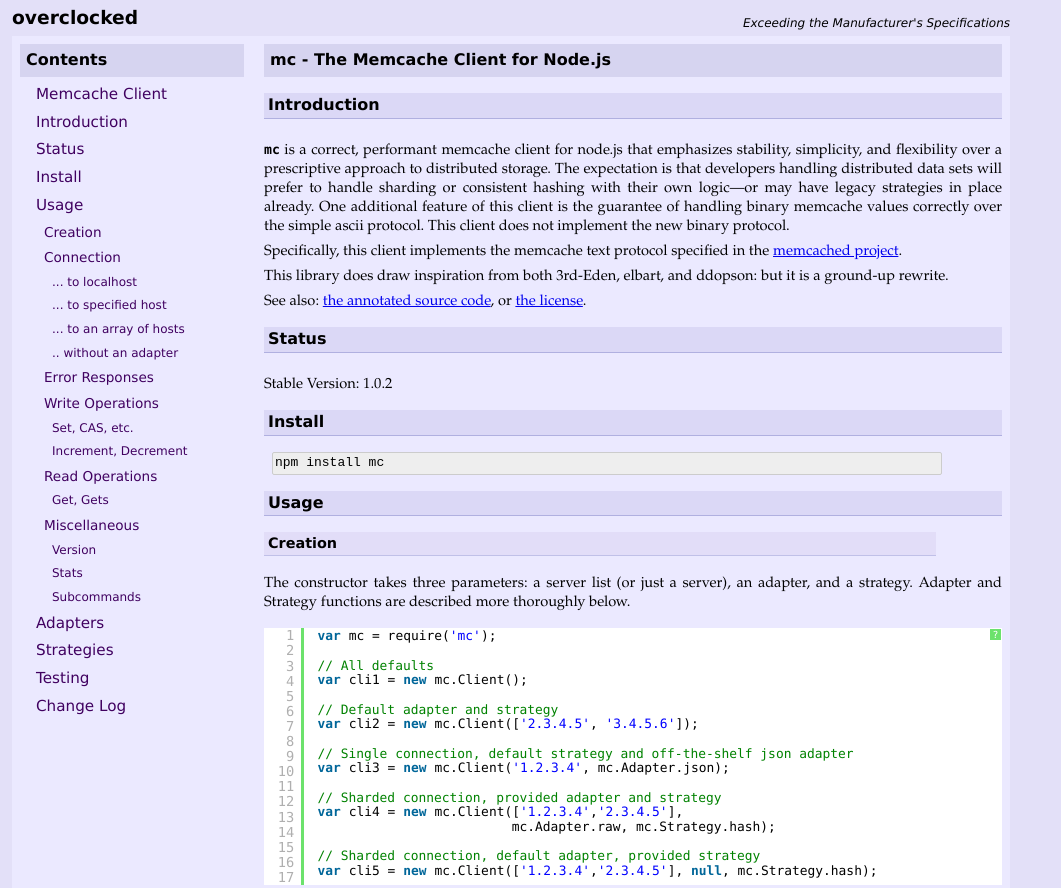
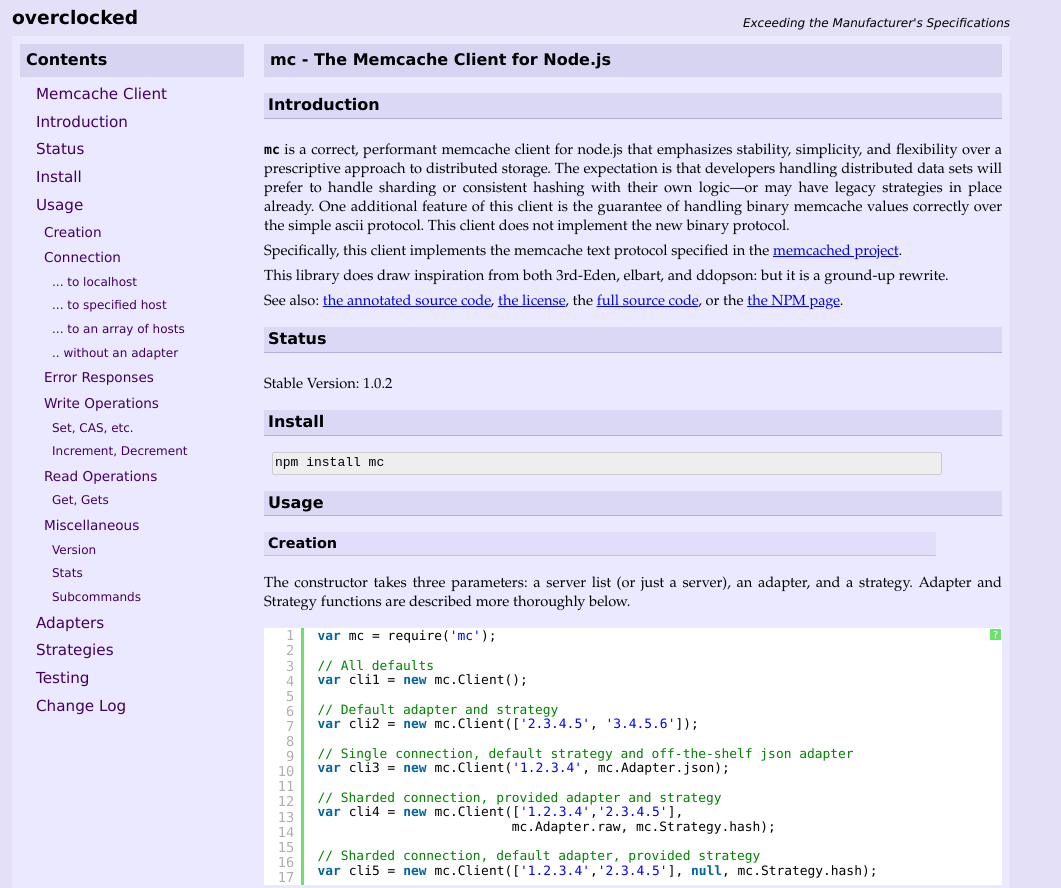
Before and after one commit to overclocked/overclocked.github.com, a plain HTML site: page mc/index.html in a window 1280 px wide. Shown: the top 888 px of the page, without its empty margins (0-1061 px from the left). Drawn offline with Linux system fonts and the light colour scheme.

Commit message:
Update links

```diff
--- a/mc/index.html
+++ b/mc/index.html
@@ -69,7 +69,7 @@
 
 <p>This library does draw inspiration from both 3rd-Eden, elbart, and ddopson: but it is a ground-up rewrite.</p>
 
-<p>See also: <a href="memcache-client.html">the annotated source code</a>, or <a href="https://github.com/overclocked/mc/blob/master/LICENSE">the license</a>.</p>
+<p>See also: <a href="memcache-client.html">the annotated source code</a>, <a href="https://github.com/overclocked/mc/blob/master/LICENSE">the license</a>, the <a href="https://github.com/overclocked/mc">full source code</a>, or the <a href="http://search.npmjs.org/#/mc">the NPM page</a>.</p>
 
 <a name="status"></a>
 <h3>Status</h3>
```
